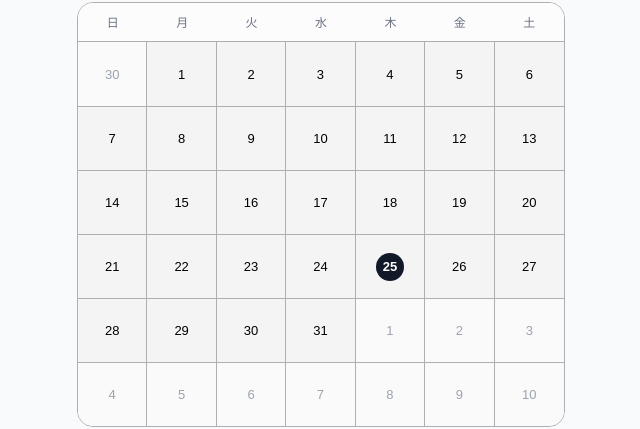
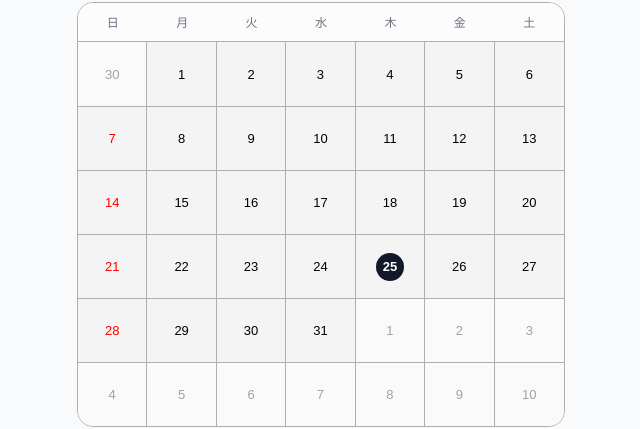
Before and after one commit to kurokawa-dw/js-calender-practice, a plain HTML site: page otehon/index.html in a window 1280 px wide. Shown: the part 94-523 px from the top of the page, 319-959 px from the left. Drawn offline with Linux system fonts and the light colour scheme.

Commit message:
日曜日を赤にする

```diff
--- a/_template/style.css
+++ b/_template/style.css
@@ -96,6 +96,9 @@ body {
 .cell:nth-child(-n + 7) {
   border-top: none;
 }
+.cell:nth-child(7n + 1):not(.outside) {
+  color: red;
+}
 
 .daynum {
   display: inline-grid;
--- a/otehon-mvp/style.css
+++ b/otehon-mvp/style.css
@@ -96,6 +96,9 @@ body {
 .cell:nth-child(-n + 7) {
   border-top: none;
 }
+.cell:nth-child(7n + 1):not(.outside) {
+  color: red;
+}
 
 .daynum {
   display: inline-grid;
--- a/otehon/style.css
+++ b/otehon/style.css
@@ -102,6 +102,9 @@ body {
 .cell:nth-child(-n + 7) {
   border-top: none;
 }
+.cell:nth-child(7n + 1):not(.outside) {
+  color: red;
+}
 
 .daynum {
   display: inline-grid;
--- a/practice/style.css
+++ b/practice/style.css
@@ -90,6 +90,9 @@ body {
 .cell:nth-child(7n) {
   border-right: none;
 }
+.cell:nth-child(7n + 1):not(.outside) {
+  color: red;
+}
 
 .daynum {
   display: inline-grid;
```
